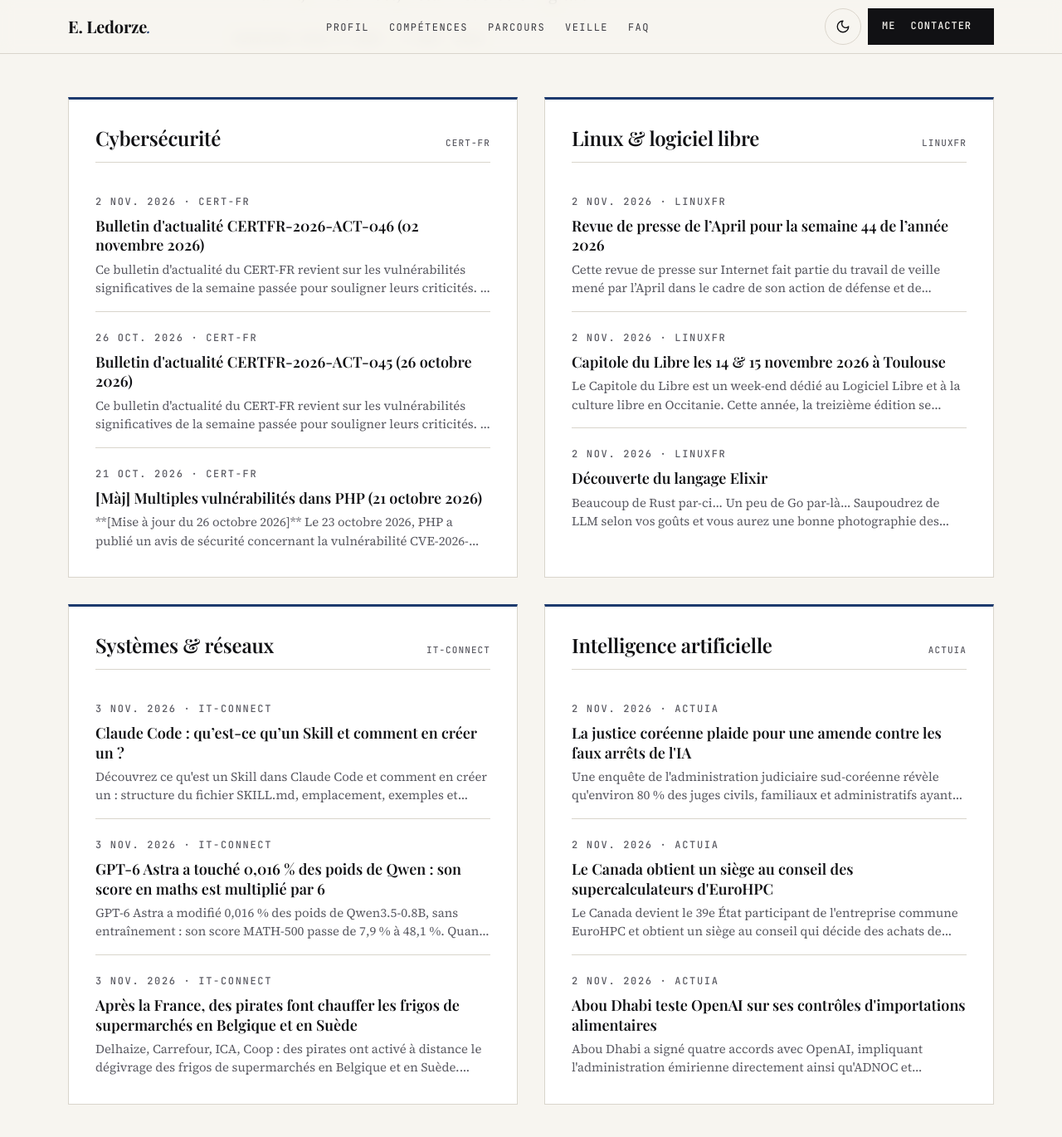
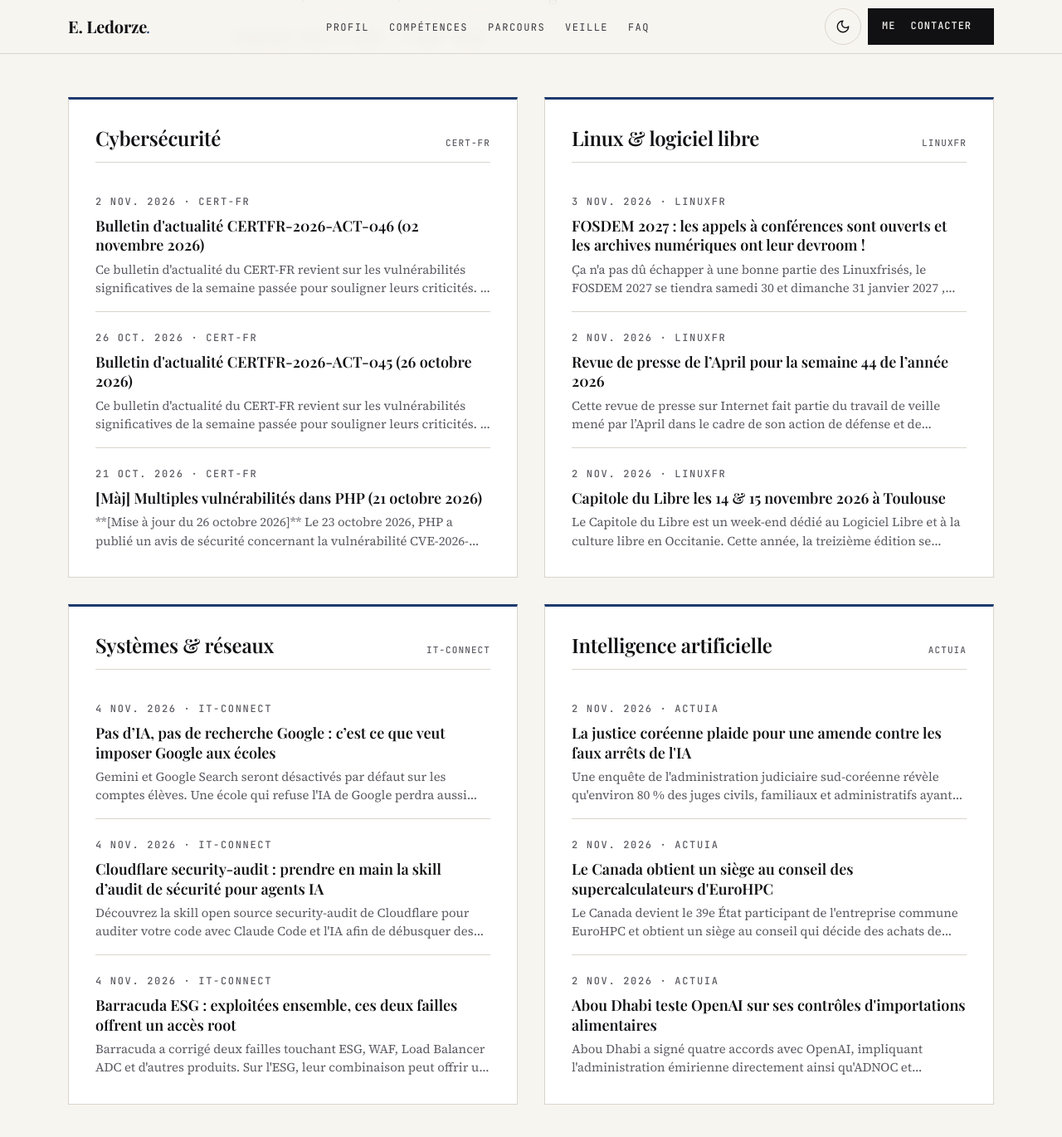
Before and after one commit to TheDringe54-lab/TheDringe54-lab.github.io, a Jekyll site: the page built from index.html, in a window 1280 px wide and 1400 px high, scrolled down 4307 px. Shown: the top 1370 px of the window at 83% size. Built offline with Jekyll 4.4.1, drawn with Linux system fonts in a browser that asks for light colours.

Commit message:
Veille techno : mise à jour automatique

```diff
--- a/_data/veille.json
+++ b/_data/veille.json
@@ -1,5 +1,5 @@
 {
-  "mise_a_jour": "2026-11-03",
+  "mise_a_jour": "2026-11-04",
   "themes": [
     {
       "id": "cyber",
@@ -35,6 +35,13 @@
       "titre_en": "Linux & open source",
       "articles": [
         {
+          "titre": "FOSDEM 2027 : les appels à conférences sont ouverts et les archives numériques ont leur devroom !",
+          "lien": "https://linuxfr.org/news/fosdem-2027-les-appels-a-conferences-sont-ouverts-et-les-archives-numeriques-ont-leur-devroom",
+          "source": "LinuxFR",
+          "date": "2026-11-03",
+          "resume": "Ça n'a pas dû échapper à une bonne partie des Linuxfrisés, le FOSDEM 2027 se tiendra samedi 30 et dimanche 31 janvier 2027 , sur le campus de l'Université…"
+        },
+        {
           "titre": "Revue de presse de l’April pour la semaine 44 de l’année 2026",
           "lien": "https://linuxfr.org/news/revue-de-presse-de-l-april-pour-la-semaine-44-de-l-annee-2026",
           "source": "LinuxFR",
@@ -47,13 +54,6 @@
           "source": "LinuxFR",
           "date": "2026-11-02",
           "resume": "Le Capitole du Libre est un week-end dédié au Logiciel Libre et à la culture libre en Occitanie. Cette année, la treizième édition se tiendra les samedi 14 et…"
-        },
-        {
-          "titre": "Découverte du langage Elixir",
-          "lien": "https://linuxfr.org/news/decouverte-du-langage-elixir",
-          "source": "LinuxFR",
-          "date": "2026-11-02",
-          "resume": "Beaucoup de Rust par-ci… Un peu de Go par-là… Saupoudrez de LLM selon vos goûts et vous aurez une bonne photographie des sujets qui préoccupent les…"
         }
       ]
     },
@@ -63,25 +63,25 @@
       "titre_en": "Systems & networks",
       "articles": [
         {
-          "titre": "Claude Code : qu’est-ce qu’un Skill et comment en créer un ?",
-          "lien": "https://www.it-connect.fr/claude-code-quest-ce-quun-skill-et-comment-en-creer-un/",
+          "titre": "Pas d’IA, pas de recherche Google : c’est ce que veut imposer Google aux écoles",
+          "lien": "https://www.it-connect.fr/google-ecoles-ia-gemini-recherche-desactivee/",
           "source": "IT-Connect",
-          "date": "2026-11-03",
-          "resume": "Découvrez ce qu'est un Skill dans Claude Code et comment en créer un : structure du fichier SKILL.md, emplacement, exemples et bonnes pratiques. Le post Claude…"
+          "date": "2026-11-04",
+          "resume": "Gemini et Google Search seront désactivés par défaut sur les comptes élèves. Une école qui refuse l'IA de Google perdra aussi l'accès au moteur de recherche…"
         },
         {
-          "titre": "GPT-6 Astra a touché 0,016 % des poids de Qwen : son score en maths est multiplié par 6",
-          "lien": "https://www.it-connect.fr/gpt-6-astra-weight-space-programming-poids-ia/",
+          "titre": "Cloudflare security-audit : prendre en main la skill d’audit de sécurité pour agents IA",
+          "lien": "https://www.it-connect.fr/cloudflare-security-audit-skill-audit-de-securite-agents-ia/",
           "source": "IT-Connect",
-          "date": "2026-11-03",
-          "resume": "GPT-6 Astra a modifié 0,016 % des poids de Qwen3.5-0.8B, sans entraînement : son score MATH-500 passe de 7,9 % à 48,1 %. Quand un LLM en améliore un autre. Le…"
+          "date": "2026-11-04",
+          "resume": "Découvrez la skill open source security-audit de Cloudflare pour auditer votre code avec Claude Code et l'IA afin de débusquer des failles. Le post Cloudflare…"
         },
         {
-          "titre": "Après la France, des pirates font chauffer les frigos de supermarchés en Belgique et en Suède",
-          "lien": "https://www.it-connect.fr/cyberattaque-frigos-supermarches-belgique-suede/",
+          "titre": "Barracuda ESG : exploitées ensemble, ces deux failles offrent un accès root",
+          "lien": "https://www.it-connect.fr/barracuda-esg-waf-failles-acces-root/",
           "source": "IT-Connect",
-          "date": "2026-11-03",
-          "resume": "Delhaize, Carrefour, ICA, Coop : des pirates ont activé à distance le dégivrage des frigos de supermarchés en Belgique et en Suède. Voici ce que l'on sait. Le…"
+          "date": "2026-11-04",
+          "resume": "Barracuda a corrigé deux failles touchant ESG, WAF, Load Balancer ADC et d'autres produits. Sur l'ESG, leur combinaison peut offrir un accès root à distance…"
         }
       ]
     },
```
